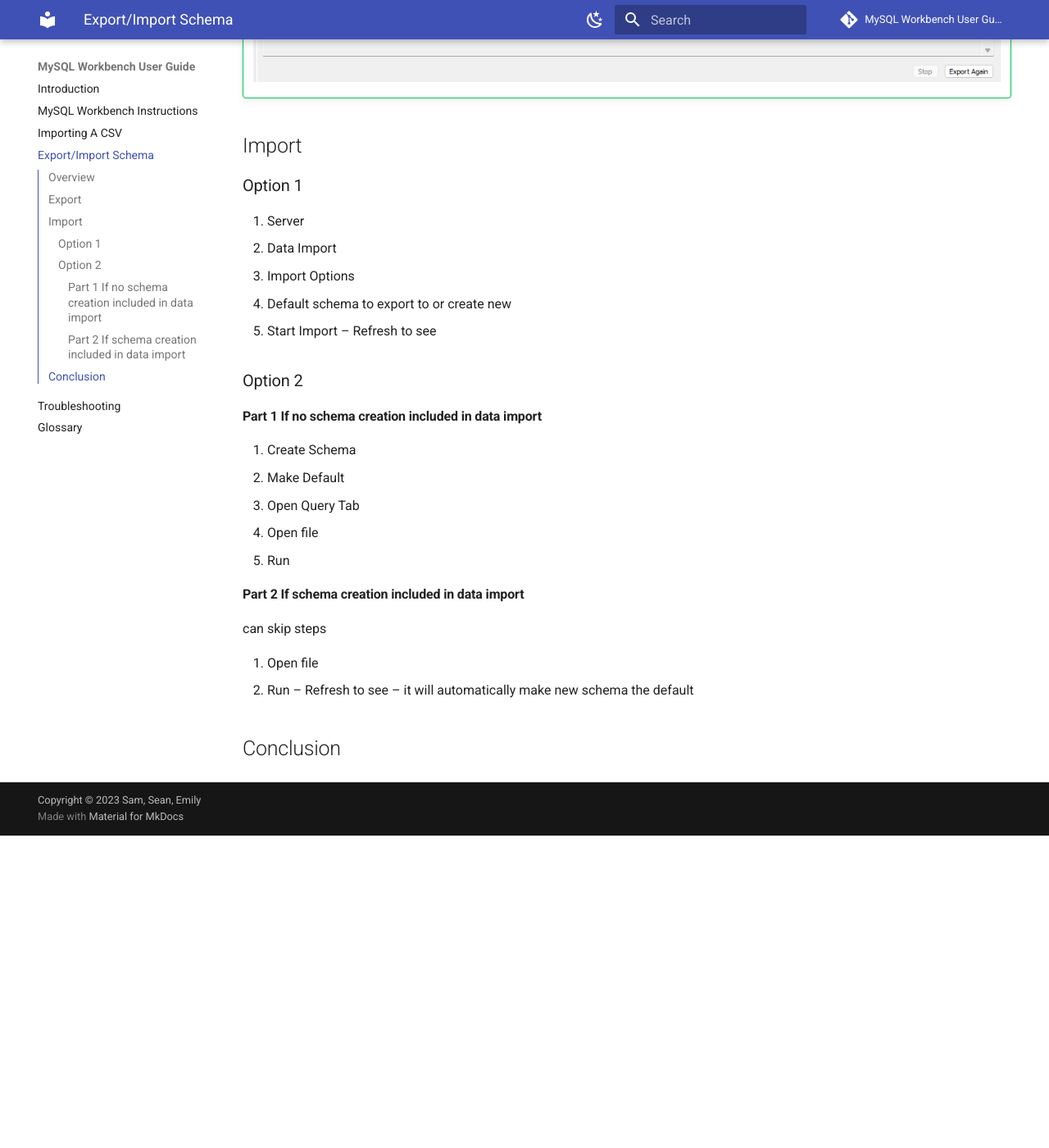
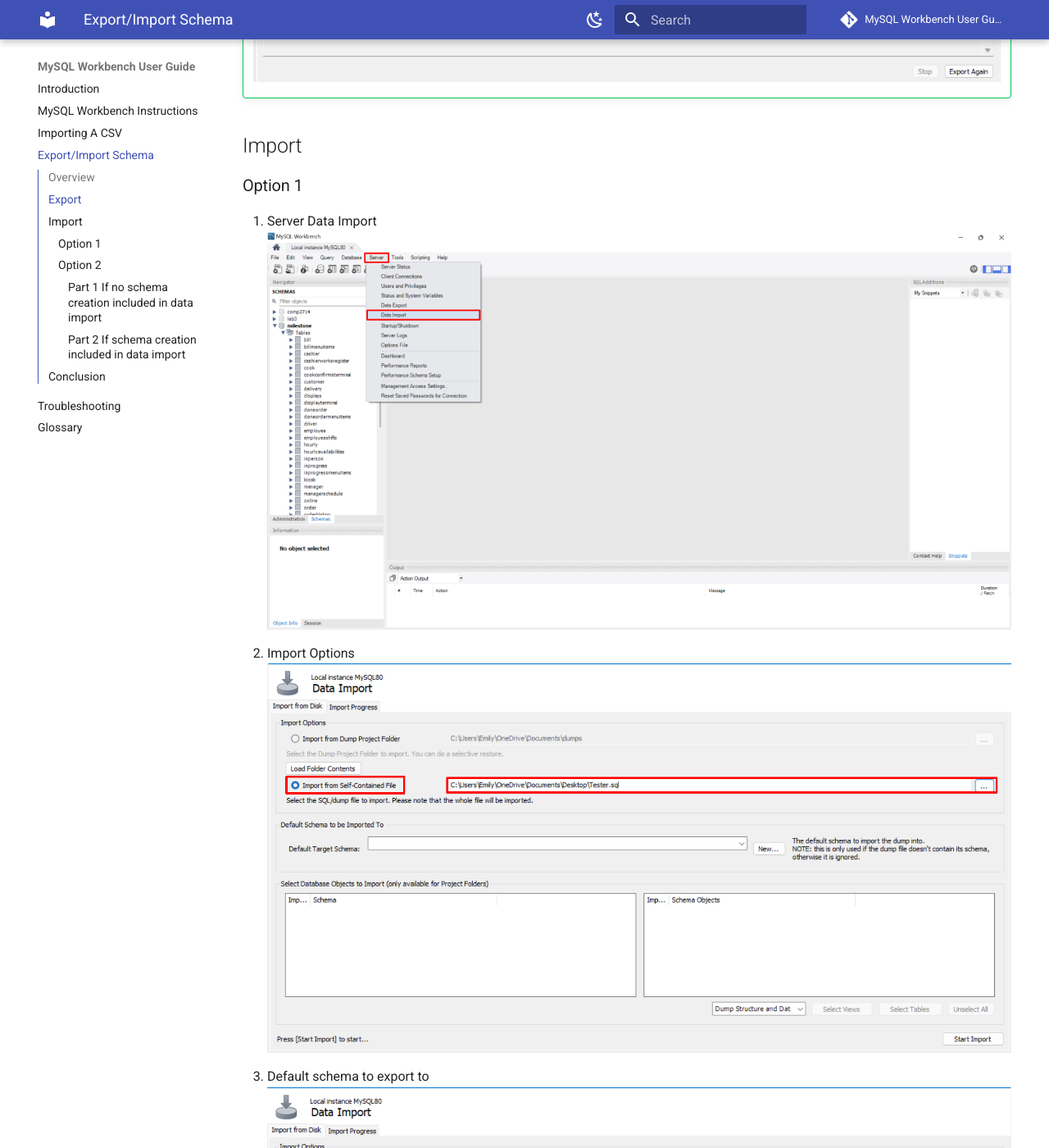
Before and after one commit to SSollestre/CommUserGuide, an MkDocs documentation site: the page built from docs/EMILY_SQL_TASKS.md, in a window 1280 px wide and 1400 px high, scrolled down 2906 px. Shown: the whole window at 82% size. Built offline with MkDocs 1.6.1 and Material for MkDocs 9.7.7, drawn with Linux system fonts in a browser that asks for light colours; comment, search, counter and statistics services are not loaded; before the commit the page ends 3925 px from its top, so only the background shows below that; some of the changed lines change nothing that is shown; some of the changed text lies outside the part shown.

Commit message:
Add Import part 1 screenshots

```diff
--- a/docs/EMILY_SQL_TASKS.md
+++ b/docs/EMILY_SQL_TASKS.md
@@ -32,11 +32,21 @@
 
 ### Option 1
 
-1. Server
-2. Data Import
-3. Import Options
-4. Default schema to export to or create new
-5. Start Import
+1. Server Data Import
+![ImportStart](./images/StartImport.png)
+2. Import Options
+![ImportOptions](./images/ImportOptions.png)
+3. Default schema to export to
+![DefaultSchema](./images/DefaultTargetSchema.png)
+If none, Create new schema
+![CreateNewSchema](./images/CreateNewImportSchema.png)
+![NewSchemaName](./images/CreateNew.png)
+![Select](./images/PickNewImportSchema.png)
+4. Start Import
+![StartImport](./images/Import.png)
+
+!!! success
+    ![ImportSuccess](./images/ImportSuccess.png)
 – Refresh to see
 
 ### Option 2
```
Also changed, not shown: docs/images/CreateNew.png (added), docs/images/CreateNewImportSchema.png (added), docs/images/DefaultTargetSchema.png (added), docs/images/Import.png (added), docs/images/ImportOptions.png (added), docs/images/ImportSuccess.png (added), docs/images/PickNewImportSchema.png (added), docs/images/StartImport.png (added).
